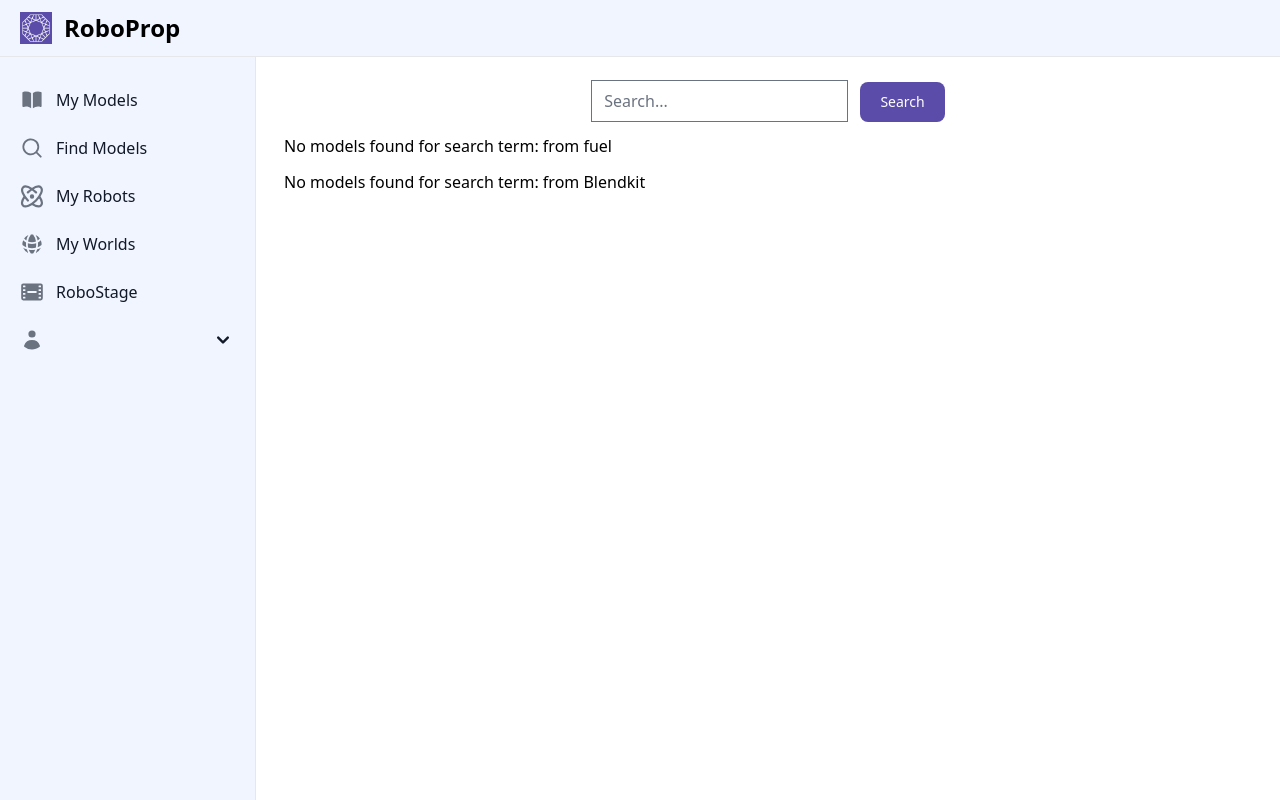
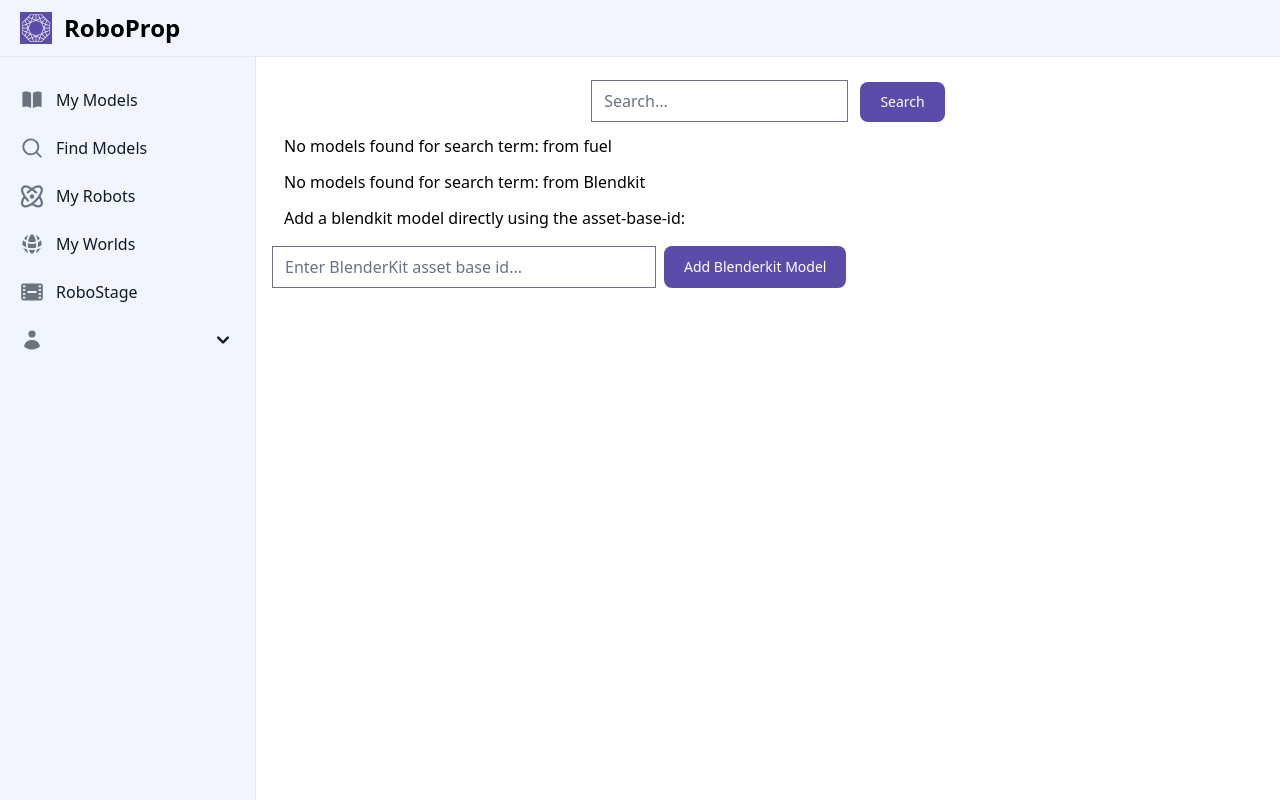
Before and after one commit to art-e-fact/RoboProp, a Django app: page /find-models/ in a window 1280 px wide. Run offline with Django 4.2, Linux system fonts and the light colour scheme; style sheets or scripts are compiled from the project's sources; some libraries are stand-ins or nearby versions.

Commit message:
JS to allow user direct input of assetbaseid

```diff
--- a/templates/find-models.html
+++ b/templates/find-models.html
@@ -57,6 +57,12 @@
         <p class="m-3">No models found for search term: {{ search }} </p>
     {% endif %}
 
+    <p class="m-3">Add a blendkit model directly using the asset-base-id:</p>
+    <div class="flex mt-4">
+        <input type="text" class="w-96" id="blenderkit-model" placeholder="Enter BlenderKit asset base id...">
+        <button type="button" class="text-white bg-action focus:ring-4 focus:outline-none focus:ring-blue-300 font-medium rounded-lg text-sm w-full sm:w-auto px-5 py-2.5 text-center ml-2" onclick="addBlendkitModelDirectly()">Add Blenderkit Model</button>
+    </div>
+
     <script>
         function addModel(data) {
             const notification = document.querySelector('#notification');
@@ -100,8 +106,19 @@
                 'assetBaseId': assetBaseId,
                 'thumbnail': thumbnail,
                 'library': 'blendkit',
+                'csrfmiddlewaretoken': '{{ csrf_token }}',
+                'direct': false
+            };
+            addModel(data);
+        }
+
+        function addBlendKitModelDirectly() {
+            const data = {
+                'assetBaseId': document.getElementById("blenderkit-model").value;
+                'library': 'blendkit',
                 'csrfmiddlewaretoken': '{{ csrf_token }}'
-            };
+                'direct': true
+            }
             addModel(data);
         }
     </script>
```
